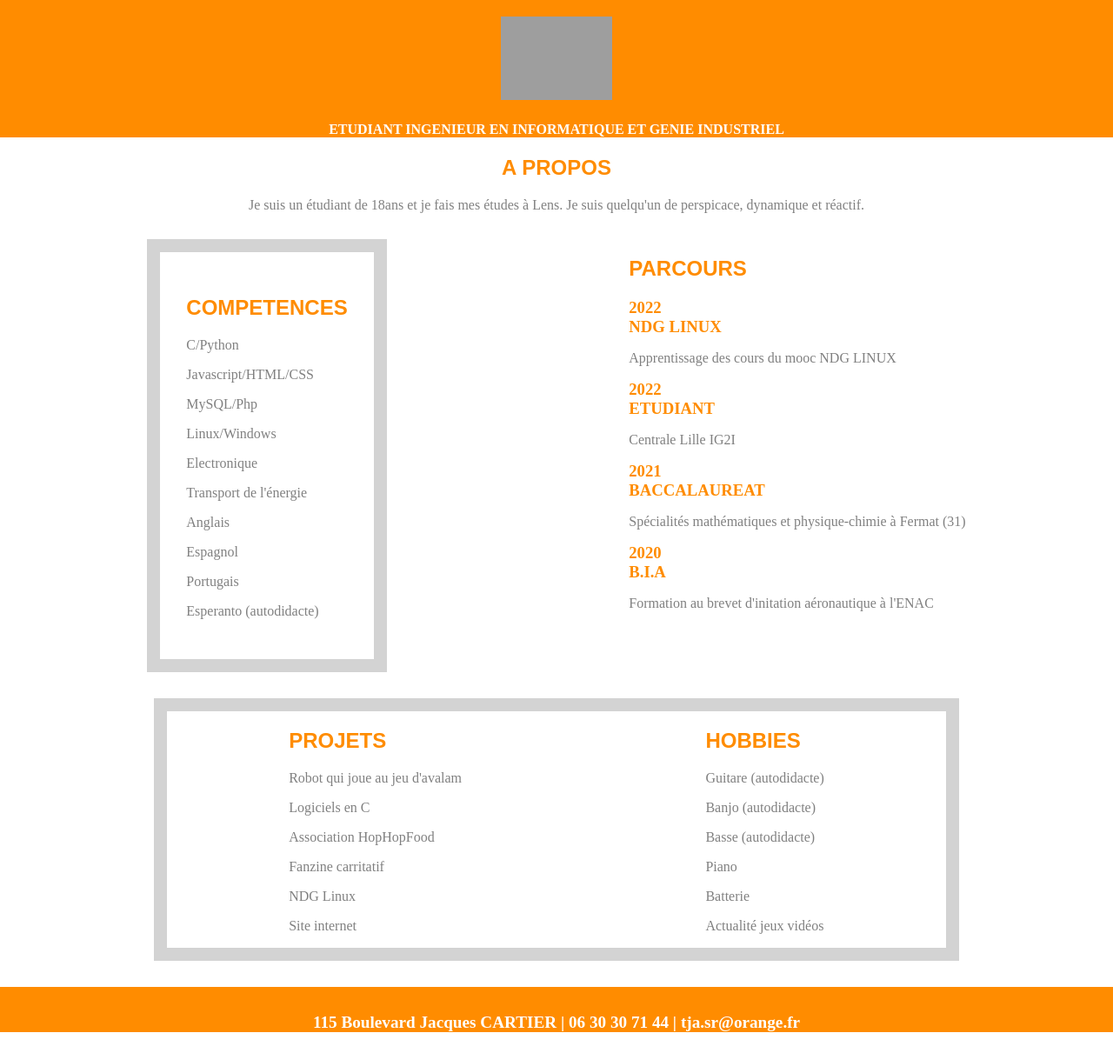
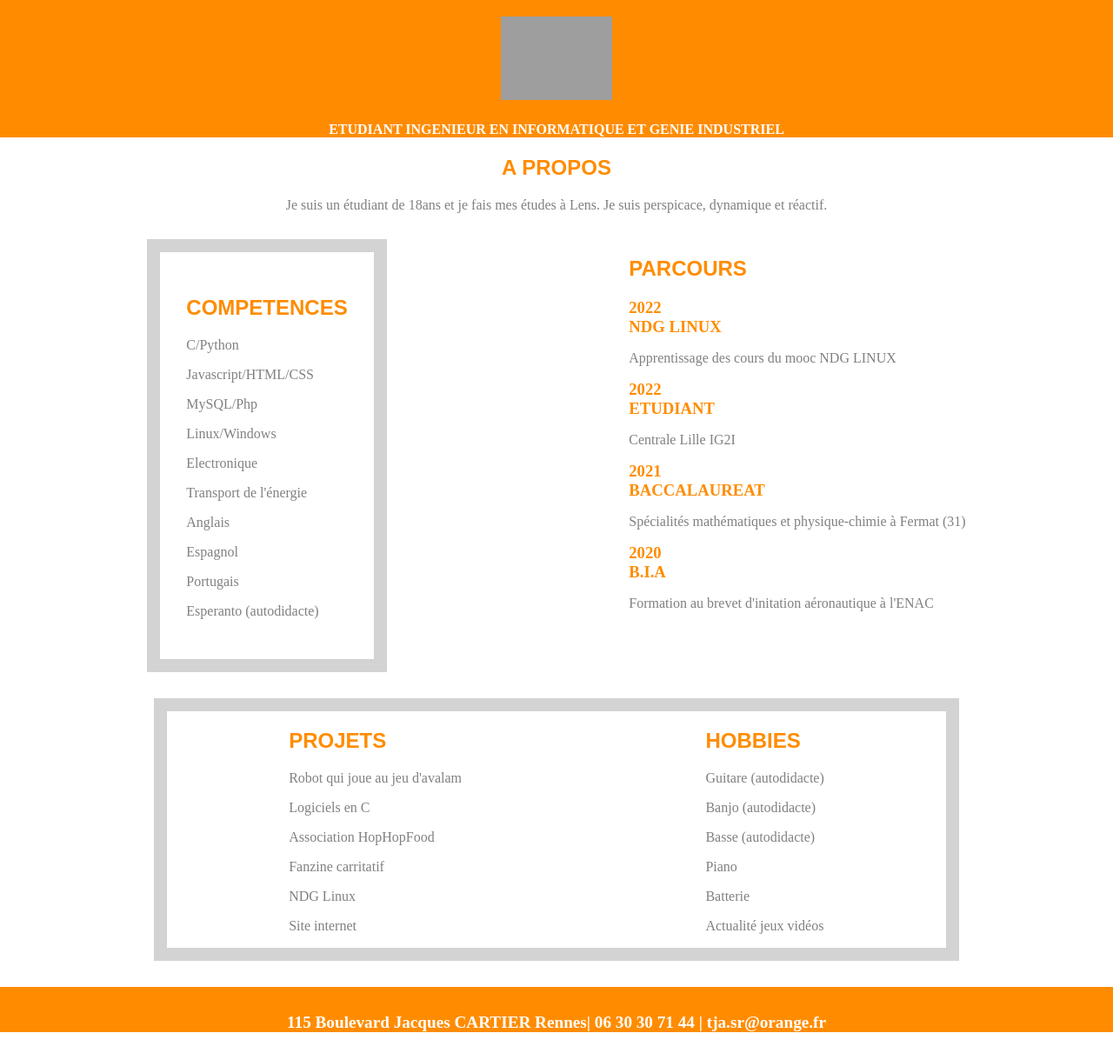
Before and after one commit to CaptainBidou/website, a plain HTML site: page CVINTERACTIF.html in a window 1280 px wide. Shown: the part 122-1333 px from the top of the page at 87% size. Drawn offline with Linux system fonts and the light colour scheme; grey boxes are pictures that could not be loaded.

Commit message:
Update CVINTERACTIF.html

```diff
--- a/CVINTERACTIF.html
+++ b/CVINTERACTIF.html
@@ -116,7 +116,7 @@ h1
 
 <div id="apropos">
 	<h2>A PROPOS</h2>
-	<p>Je suis un étudiant de 18ans et je fais mes études à Lens. Je suis quelqu'un de perspicace, dynamique et réactif.</p>
+	<p>Je suis un étudiant de 18ans et je fais mes études à Lens. Je suis perspicace, dynamique et réactif.</p>
 </div>
 <div id="flex2">
 <div id="compétences">
@@ -189,7 +189,7 @@ h1
 	</div>
 </div>
 <div id="pieddepage">
-	<h6 >115 Boulevard Jacques CARTIER | 06 30 30 71 44 | tja.sr@orange.fr</h6>
+	<h6 >115 Boulevard Jacques CARTIER Rennes| 06 30 30 71 44 | tja.sr@orange.fr</h6>
 </div>
 ㅤ </body>
 </html>
```
